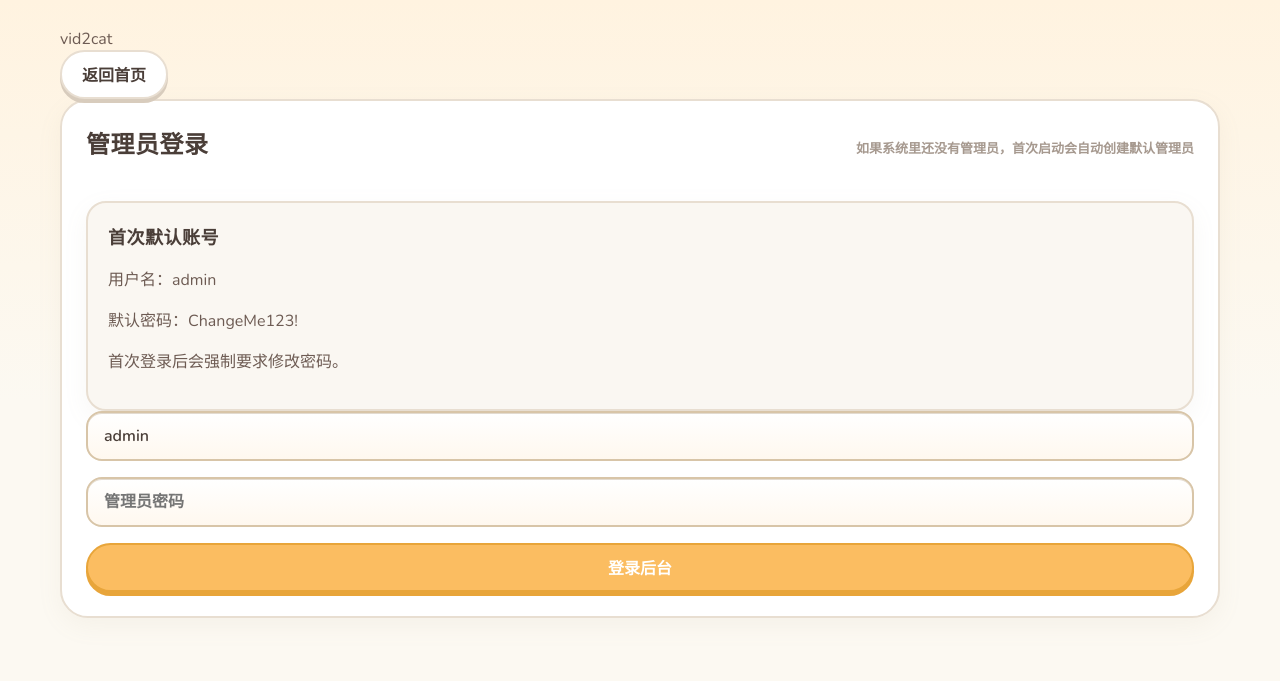
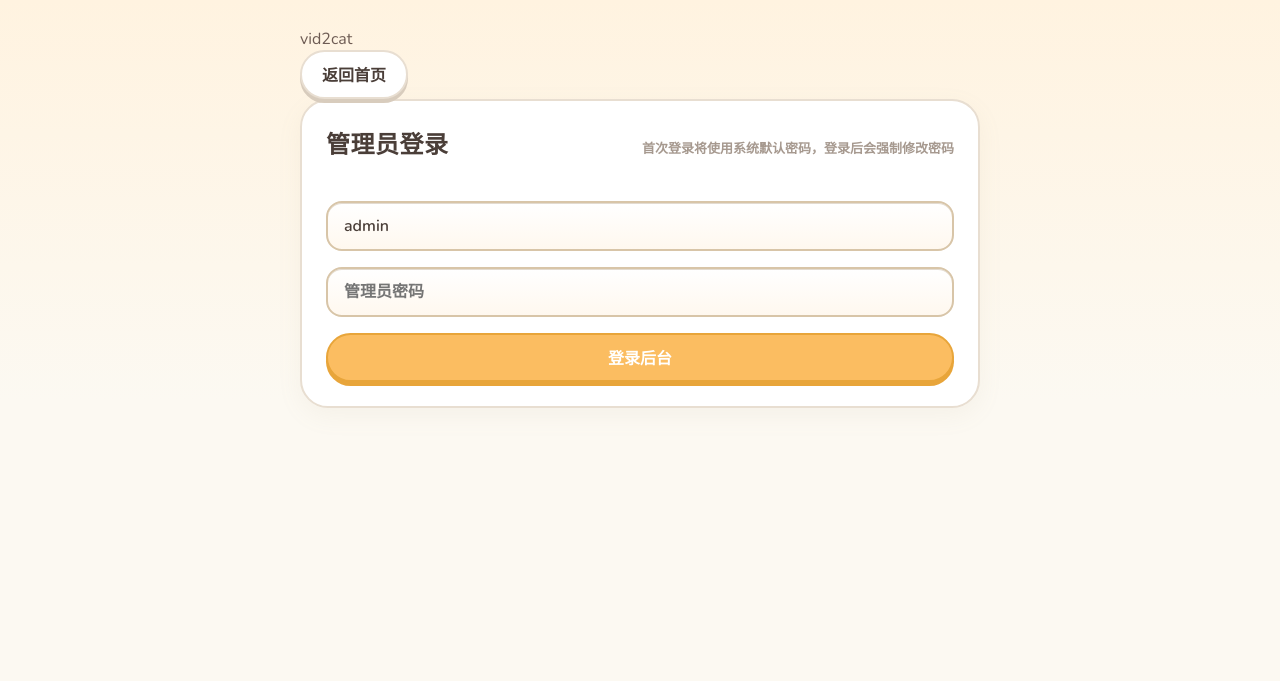
Before and after one commit to guohuiyuan/vid2cat, a FastAPI app: page /admin/login in a window 1280 px wide. Shown: the top 681 px of the page. Run offline with FastAPI, Linux system fonts and the light colour scheme.

Commit message:
功能（管理后台）：更新管理员登录页面，隐藏默认密码并明确登录说明

```diff
--- a/src/vid2cat/app.py
+++ b/src/vid2cat/app.py
@@ -1503,7 +1503,6 @@ def admin_login_page(
             "message": message,
             "error": error,
             "default_admin_username": DEFAULT_ADMIN_USERNAME,
-            "default_admin_password": DEFAULT_ADMIN_PASSWORD,
         },
     )
 
--- a/src/vid2cat/static/style.css
+++ b/src/vid2cat/static/style.css
@@ -70,6 +70,10 @@ input, textarea, button, select {
     width: min(1160px, calc(100% - 32px));
     margin: 0 auto;
     padding: 28px 0 64px;
+}
+
+.page-shell.narrow-shell {
+    width: min(680px, calc(100% - 24px));
 }
 
 /* =========================================================
@@ -608,8 +612,8 @@ select:focus, input:focus { border-color: var(--primary); }
 .auth-dialog {
     position: relative;
     z-index: 1;
-    width: min(640px, 100%);
-    max-height: min(88vh, 760px);
+    width: min(540px, 100%);
+    max-height: min(84vh, 700px);
     overflow-y: auto;
     border-radius: 28px;
 }
--- a/src/vid2cat/templates/admin_login.html
+++ b/src/vid2cat/templates/admin_login.html
@@ -26,13 +26,7 @@
         <section class="content-card">
             <div class="section-title-row">
                 <h1>管理员登录</h1>
-                <span class="section-hint">如果系统里还没有管理员，首次启动会自动创建默认管理员</span>
-            </div>
-            <div class="info-panel bootstrap-card">
-                <h3>首次默认账号</h3>
-                <p>用户名：{{ default_admin_username }}</p>
-                <p>默认密码：{{ default_admin_password }}</p>
-                <p>首次登录后会强制要求修改密码。</p>
+                <span class="section-hint">首次登录将使用系统默认密码，登录后会强制修改密码</span>
             </div>
             <form class="stack-form auth-form admin-auth-form" action="/admin/login" method="post">
                 <input class="form-input admin-form-input" type="text" name="username" placeholder="管理员用户名" required value="{{ default_admin_username }}">
```
Also changed, not shown: README.md.
